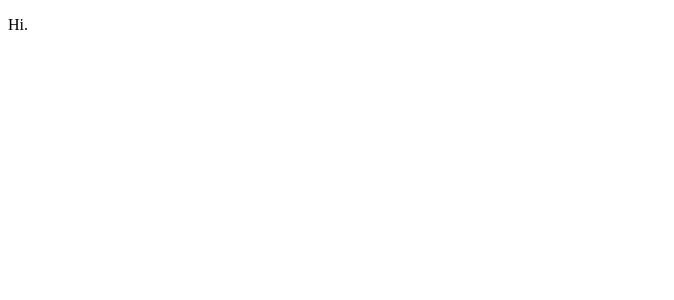
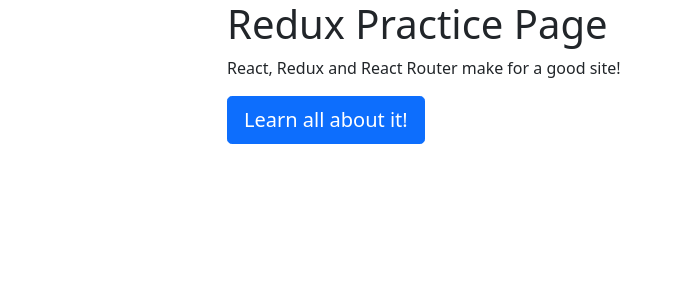
Before and after one commit to seanclaybaugh/react-redux-router-practiceapp, a React app: page / in a window 1280 px wide. Shown: the top 300 px of the page, without its empty margins (0-674 px from the left). Built offline with nearby package versions, Linux system fonts and the light colour scheme.

Commit message:
created routing

```diff
--- /dev/null
+++ b/src/components/App.js
@@ -0,0 +1,15 @@
+import React from 'react';
+import {Route} from 'react-router-dom';
+import HomePage from './home/HomePage';
+import AboutPage from './about/AboutPage';
+
+function App() {
+  return (
+    <div className="container-fluid">
+      <Route exact path="/" component={HomePage} />
+      <Route path="/about" component={AboutPage} />
+    </div>
+  );
+}
+
+export default App;
--- a/src/components/home/HomePage.js
+++ b/src/components/home/HomePage.js
@@ -1,5 +1,6 @@
 import React from "react";
 import { Link } from "react-router-dom";
+
 
 const HomePage = () => (
   <div className="jumbotron">
--- /dev/null
+++ b/src/index.css
@@ -0,0 +1,8 @@
+#app {
+  max-width: 850px;
+  margin: 0 auto;
+}
+
+nav {
+  padding: 20px 0 20px 0;
+}
--- a/src/index.js
+++ b/src/index.js
@@ -1,8 +1,14 @@
 import React from 'react';
 import {render} from 'react-dom';
+import { BrowserRouter as Router } from "react-router-dom";
+import "bootstrap/dist/css/bootstrap.min.css";
+import App from './components/App';
+import "./index.css";
 
-function Hi() {
-  return <p>Hi.</p>
-}
 
-render(<Hi/>, document.getElementById("app"));
+render(
+  <Router>
+    <App />
+  </Router>,
+  document.getElementById("app")
+);
```
